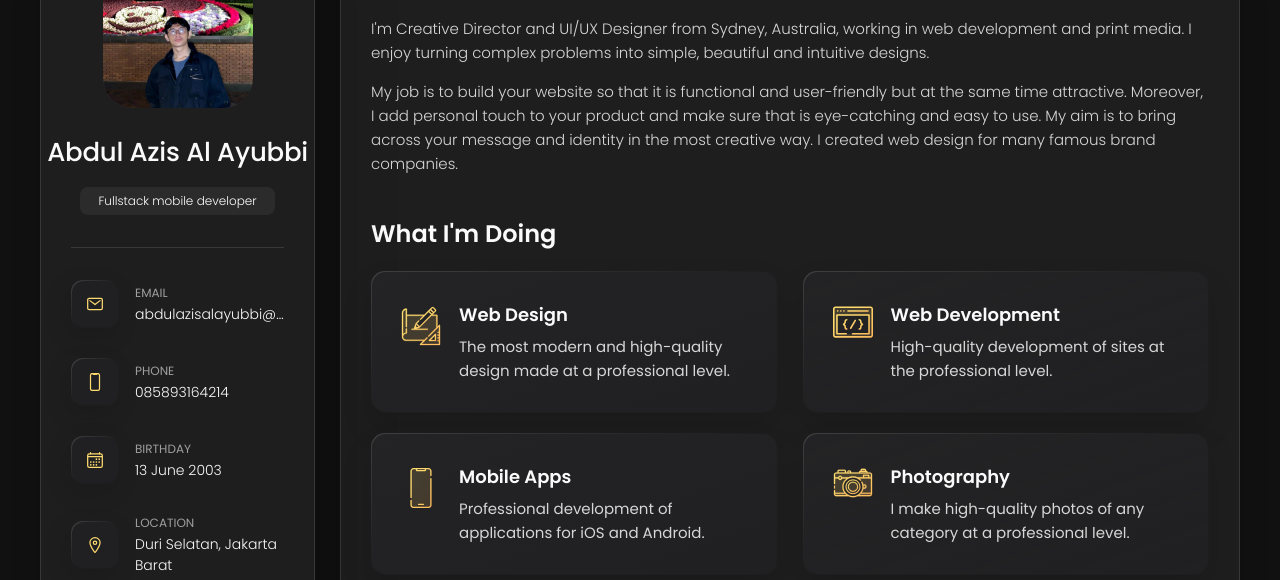
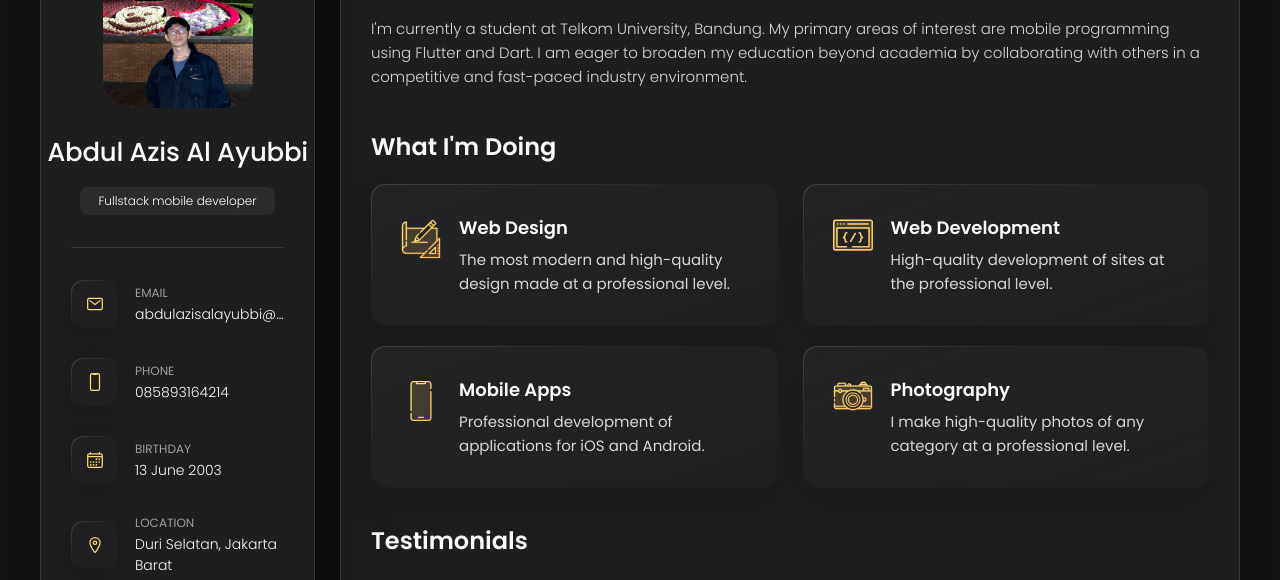
Before and after one commit to Azis202017/portofolio, a plain HTML site: page index.html in a window 1280 px wide. Shown: the part 162-742 px from the top of the page. Drawn offline with nearby package versions, Linux system fonts and the light colour scheme.

Commit message:
Change description

```diff
--- a/index.html
+++ b/index.html
@@ -209,18 +209,10 @@
 
         <section class="about-text">
           <p>
-            I'm Creative Director and UI/UX Designer from Sydney, Australia, working in web development and print media.
-            I enjoy
-            turning complex problems into simple, beautiful and intuitive designs.
+            I'm currently a student at Telkom University, Bandung. My primary areas of interest are mobile programming using Flutter and Dart. I am eager to broaden my education beyond academia by collaborating with others in a competitive and fast-paced industry environment.
           </p>
 
-          <p>
-            My job is to build your website so that it is functional and user-friendly but at the same time attractive.
-            Moreover, I
-            add personal touch to your product and make sure that is eye-catching and easy to use. My aim is to bring
-            across your
-            message and identity in the most creative way. I created web design for many famous brand companies.
-          </p>
+
         </section>
 
 
```
